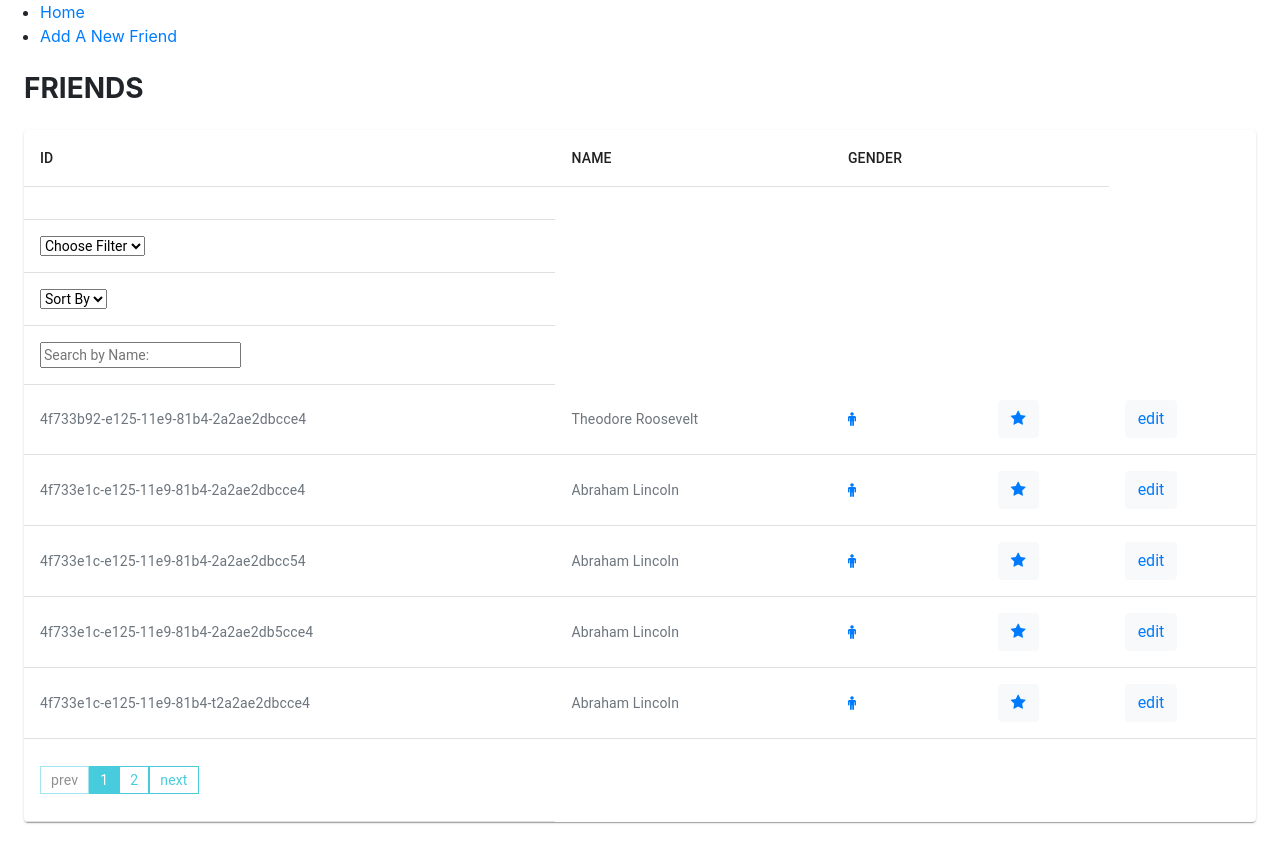
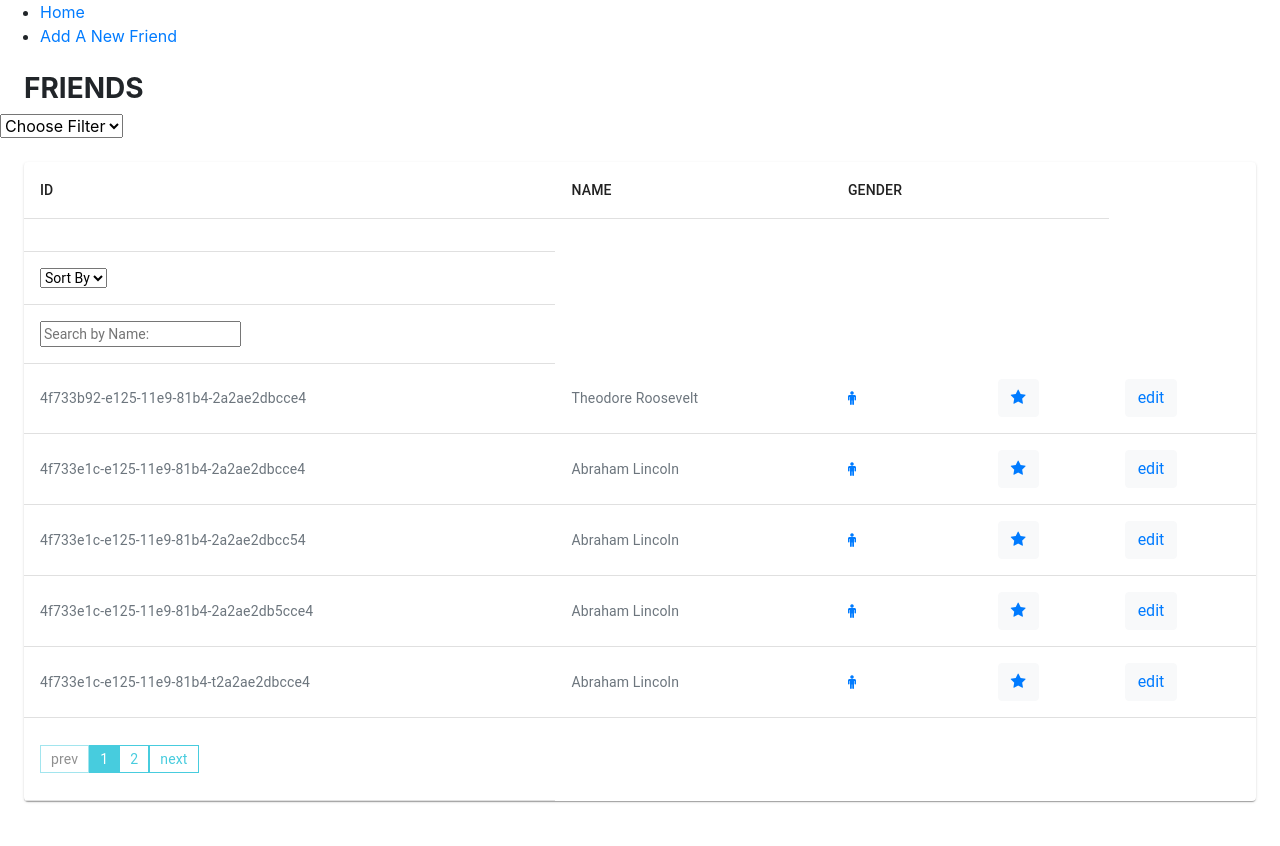
Before and after one commit to heshamelmasry77/front-end-HeavenHR, a React (Create React App) app: page / in a window 1280 px wide. After the commit the page ends 825 px from the top, so only its background shows below. Built offline with nearby package versions, Linux system fonts and the light colour scheme; data requests are answered from the project's data file.

Commit message:
more filters outside the Table Body

```diff
--- a/src/components/FriendsComponents.js
+++ b/src/components/FriendsComponents.js
@@ -1,4 +1,5 @@
-import React, {Fragment} from 'react';
+import React, {Fragment, Component} from 'react';
+
 import * as PropTypes from 'prop-types';
 
 import Paper from '@material-ui/core/Paper';
@@ -12,19 +13,77 @@ const {
   arrayOf,
 } = PropTypes;
 
-const FriendsComponent = ({friends}) => {
+
+class FriendsComponent extends Component {
+  _isMounted = false;
+
+  constructor(props) {
+    super(props);
+    this.state = {
+      friends: []
+    };
+    this.handleFilter = this.handleFilter.bind(this);
+  }
+
+  handleFilter(e) {
+    let filteredFriends = this.props.friends;
+    let friendFilter = e.target.value;
+
+    filteredFriends = filteredFriends.filter((friend) => {
+      switch (friendFilter) {
+        case 'male':
+          // code block
+          return friend.sex === 'male';
+        case 'female':
+          // code block
+          return friend.sex === 'female';
+        case 'stared':
+          // code block
+          return friend.isStared;
+        default:
+          return friend
+        // code block
+      }
+    });
+    this.setState({
+      friends: filteredFriends
+    })
+  };
+
+  componentDidMount() {
+    this._isMounted = true;
+
+    this.setState({
+      friends: this.props.friends
+    })
+  }
+
+  render() {
+    const friends = this.state.friends;
     return (
       <Fragment>
         <p className="font-weight-bold ml-4 mt-4 h3 text-uppercase">Friends</p>
+        <div>
+          <select onChange={this.handleFilter}>
+            <option
+              value="Choose Filter"
+            >Choose Filter
+            </option>
+            <option value="male">Male</option>
+            <option value="female">Female</option>
+            <option value="stared">Stared</option>
+          </select>
+        </div>
         <Paper className="m-4 mt-0">
           <Table className="p-2">
             <TableHeader/>
-          <TableBody friends={friends}/>
+            {this._isMounted && <TableBody friends={friends}/>}
           </Table>
         </Paper>
       </Fragment>
     )
-};
+  }
+}
 
 FriendsComponent.propTypes = {
   friends: arrayOf(shape({})),
@@ -33,5 +92,4 @@ FriendsComponent.propTypes = {
 FriendsComponent.defaultProps = {
   friends: [],
 };
-
 export default FriendsComponent;
--- a/src/components/TableBody.js
+++ b/src/components/TableBody.js
@@ -93,32 +93,26 @@ class FriendsTableBody extends Component {
     }
   }
 
-  handleFilter(e) {
-    let filteredFriends = this.props.friends;
-    let friendFilter = e.target.value;
+  componentWillReceiveProps(nextProps) {
+    const friendsList = window.localStorage.getItem('friendsList');
+    const parsedFriendsList = JSON.parse(friendsList);
+    if (parsedFriendsList == null) {
+      const data = nextProps.friends;
+      const slice = data.slice(this.state.offset, this.state.offset + this.state.perPage)
+      this.setState({
+        pageCount: Math.ceil(data.length / this.state.perPage),
+        sliceData: slice,
+      })
+    } else {
+      const data = parsedFriendsList;
+      const slice = data.slice(this.state.offset, this.state.offset + this.state.perPage)
+      this.setState({
+        pageCount: Math.ceil(data.length / this.state.perPage),
+        sliceData: slice,
+      })
+    }
 
-    filteredFriends = filteredFriends.filter((friend) => {
-      switch (friendFilter) {
-        case 'male':
-          // code block
-          return friend.sex === 'male';
-        case 'female':
-          // code block
-          return friend.sex === 'female';
-        case 'stared':
-          // code block
-          return friend.isStared;
-        default:
-          return friend
-        // code block
-      }
-    });
-    const slice = filteredFriends.slice(this.state.offset, this.state.offset + this.state.perPage)
-    this.setState({
-      pageCount: Math.ceil(filteredFriends.length / this.state.perPage),
-      sliceData: slice,
-    })
-  };
+  }
 
   handleSorting(e) {
     const friendsSortedArray = _.sortBy(this.props.friends, o => o[e.target.value]);
@@ -140,7 +134,6 @@ class FriendsTableBody extends Component {
 
   onUpdateHandle(event) {
     event.preventDefault();
-
     let friendsArray = this.props.friends;
     let foundIndex = friendsArray.findIndex(friend => friend.id === this.state.id);
     friendsArray[foundIndex].name = event.target.updatedFriendName.value;
@@ -185,21 +178,6 @@ class FriendsTableBody extends Component {
         <TableRow>
           <TableCell>
             {this.renderEditForm()}
-          </TableCell>
-        </TableRow>
-        <TableRow>
-          <TableCell>
-            <div>
-              <select onChange={this.handleFilter.bind(this)}>
-                <option
-                  value="Choose Filter"
-                >Choose Filter
-                </option>
-                <option value="male">Male</option>
-                <option value="female">Female</option>
-                <option value="stared">Stared</option>
-              </select>
-            </div>
           </TableCell>
         </TableRow>
         <TableRow>
```
Lines whose indentation alone changed are shown as unchanged.
